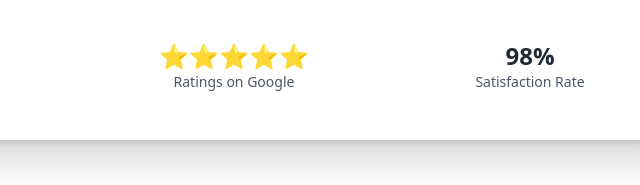
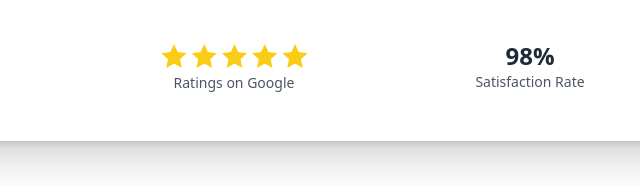
Before and after one commit to Luckyy27/GoGoble, a plain HTML site: page index.html in a window 1280 px wide. Shown: the part 442-627 px from the top of the page, 554-1194 px from the left. Drawn offline with nearby package versions, Linux system fonts and the light colour scheme.

Commit message:
small change in status section ratings

```diff
--- a/index.html
+++ b/index.html
@@ -187,7 +187,11 @@ transition: opacity 0.3s ease;
 <p class="text-sm text-gray-600">Successfull Tours</p>
 </div>
 <div class="w-full sm:w-1/4 text-center mb-4 sm:mb-0 mt-3">
-<p class="text-2xl font-bold text-gray-800">⭐⭐⭐⭐⭐</p>
+<p class="text-2xl font-bold text-gray-800"><i class="ri-star-fill text-yellow-400"></i>
+<i class="ri-star-fill text-yellow-400"></i>
+<i class="ri-star-fill text-yellow-400"></i>
+<i class="ri-star-fill text-yellow-400"></i>
+<i class="ri-star-fill text-yellow-400"></i></p>
 <p class="text-sm text-gray-600">Ratings on Google</p>
 </div>
 <div class="w-full sm:w-1/4 text-center mt-3">
```
Also changed, not shown: plane-cursor.png (added).
